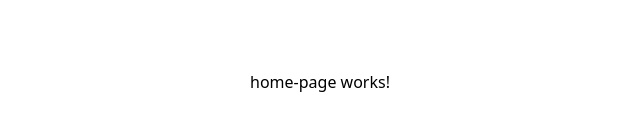
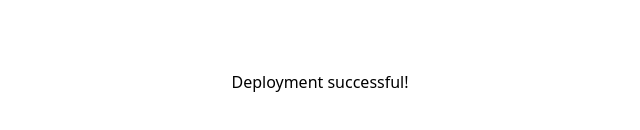
Before and after one commit to johnnygerard/ng-fem-starter, an Angular app: page / in a window 1280 px wide. Shown: the part 318-448 px from the top of the page, without its empty margins (320-960 px from the left). Built offline with nearby package versions, Linux system fonts and the light colour scheme.

Commit message:
feat: update HomePageComponent template

```diff
--- a/src/app/pages/home-page/home-page.component.html
+++ b/src/app/pages/home-page/home-page.component.html
@@ -1 +1 @@
-<p>home-page works!</p>
+<p>Deployment successful!</p>
```
